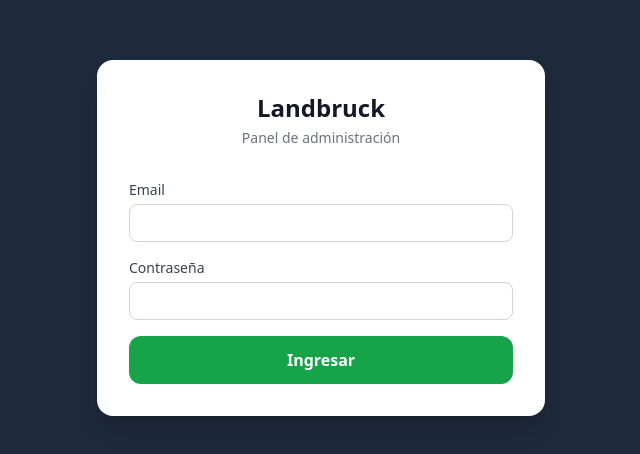
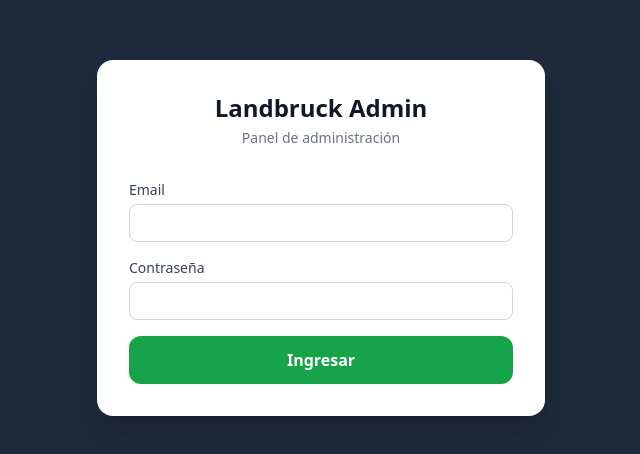
Before and after one commit to lemchalb1990-tech/landbruck, a Next.js app in the folder admin-panel/: page /login in a window 1280 px wide. Shown: the part 162-616 px from the top of the page, without its empty margins (319-959 px from the left). Built offline with nearby package versions, Linux system fonts and the light colour scheme; no server answers; the database is empty.

Commit message:
revert: undo site name, logout redirect and try/catch changes

```diff
--- a/admin-panel/src/app/admin/layout.tsx
+++ b/admin-panel/src/app/admin/layout.tsx
@@ -1,21 +1,14 @@
 import { redirect } from 'next/navigation'
 import { getAdminSession } from '@/lib/auth'
-import { prisma } from '@/lib/prisma'
 import Sidebar from '@/components/Sidebar'
 
-export default async function AdminLayout({ children }: { children: React.ReactNode }) {
+export default function AdminLayout({ children }: { children: React.ReactNode }) {
   const session = getAdminSession()
   if (!session) redirect('/login')
 
-  let siteName = 'Landbruck'
-  try {
-    const config = await prisma.siteConfig.findUnique({ where: { key: 'siteInfo' } })
-    siteName = (config?.value as { name?: string } | null)?.name || 'Landbruck'
-  } catch { /* fallback */ }
-
   return (
     <div className="flex min-h-screen">
-      <Sidebar role={session.role} siteName={siteName} />
+      <Sidebar role={session.role} />
       <main className="flex-1 p-8 overflow-auto">{children}</main>
     </div>
   )
--- a/admin-panel/src/app/layout.tsx
+++ b/admin-panel/src/app/layout.tsx
@@ -1,17 +1,9 @@
 import type { Metadata } from 'next'
-import { prisma } from '@/lib/prisma'
 import './globals.css'
 
-export async function generateMetadata(): Promise<Metadata> {
-  let siteName = 'Landbruck'
-  try {
-    const config = await prisma.siteConfig.findUnique({ where: { key: 'siteInfo' } })
-    siteName = (config?.value as { name?: string } | null)?.name || 'Landbruck'
-  } catch { /* fallback */ }
-  return {
-    title:       `${siteName} · Administrador`,
-    description: `Panel de administración ${siteName}`,
-  }
+export const metadata: Metadata = {
+  title: 'Landbruck Admin',
+  description: 'Panel de administración Landbruck',
 }
 
 export default function RootLayout({ children }: { children: React.ReactNode }) {
--- a/admin-panel/src/app/login/LoginForm.tsx
+++ /dev/null
@@ -1,64 +0,0 @@
-'use client'
-import { useState } from 'react'
-import { useRouter } from 'next/navigation'
-import { useForm } from 'react-hook-form'
-
-interface LoginForm { email: string; password: string }
-
-export default function LoginForm({ siteName }: { siteName: string }) {
-  const { register, handleSubmit, formState: { errors } } = useForm<LoginForm>()
-  const [error, setError]   = useState('')
-  const [loading, setLoading] = useState(false)
-  const router = useRouter()
-
-  const onSubmit = async (data: LoginForm) => {
-    setLoading(true)
-    setError('')
-    try {
-      const res = await fetch('/api/auth/login', {
-        method: 'POST',
-        headers: { 'Content-Type': 'application/json' },
-        body: JSON.stringify(data),
-      })
-      if (!res.ok) {
-        const body = await res.json().catch(() => ({}))
-        throw new Error(body.error || 'Credenciales incorrectas')
-      }
-      router.push('/admin')
-    } catch (e: unknown) {
-      setError(e instanceof Error ? e.message : 'Error al iniciar sesión')
-    } finally {
-      setLoading(false)
-    }
-  }
-
-  return (
-    <div className="min-h-screen bg-sidebar flex items-center justify-center px-4">
-      <div className="bg-white rounded-2xl shadow-xl p-8 w-full max-w-md">
-        <div className="text-center mb-8">
-          <h1 className="text-2xl font-bold text-gray-900">{siteName}</h1>
-          <p className="text-sm text-gray-500 mt-1">Panel de administración</p>
-        </div>
-        <form onSubmit={handleSubmit(onSubmit)} className="space-y-4">
-          <div>
-            <label className="block text-sm font-medium text-gray-700 mb-1">Email</label>
-            <input type="email" {...register('email', { required: 'Requerido' })}
-              className="w-full border border-gray-300 rounded-lg px-3 py-2 text-sm focus:outline-none focus:ring-2 focus:ring-brand-600" />
-            {errors.email && <p className="text-xs text-red-500 mt-1">{errors.email.message}</p>}
-          </div>
-          <div>
-            <label className="block text-sm font-medium text-gray-700 mb-1">Contraseña</label>
-            <input type="password" {...register('password', { required: 'Requerido' })}
-              className="w-full border border-gray-300 rounded-lg px-3 py-2 text-sm focus:outline-none focus:ring-2 focus:ring-brand-600" />
-            {errors.password && <p className="text-xs text-red-500 mt-1">{errors.password.message}</p>}
-          </div>
-          {error && <p className="text-sm text-red-500 text-center">{error}</p>}
-          <button type="submit" disabled={loading}
-            className="w-full bg-brand-600 hover:bg-brand-700 disabled:opacity-50 text-white font-semibold py-3 rounded-xl transition-colors">
-            {loading ? 'Ingresando...' : 'Ingresar'}
-          </button>
-        </form>
-      </div>
-    </div>
-  )
-}
--- a/admin-panel/src/app/login/page.tsx
+++ b/admin-panel/src/app/login/page.tsx
@@ -1,13 +1,64 @@
-import { prisma } from '@/lib/prisma'
-import LoginForm from './LoginForm'
+'use client'
+import { useState } from 'react'
+import { useRouter } from 'next/navigation'
+import { useForm } from 'react-hook-form'
 
-export default async function LoginPage() {
-  let siteName = 'Landbruck'
-  try {
-    const config = await prisma.siteConfig.findUnique({ where: { key: 'siteInfo' } })
-    siteName = (config?.value as { name?: string } | null)?.name || 'Landbruck'
-  } catch {
-    // fallback silencioso si la DB no responde
+interface LoginForm { email: string; password: string }
+
+export default function LoginPage() {
+  const { register, handleSubmit, formState: { errors } } = useForm<LoginForm>()
+  const [error, setError] = useState('')
+  const [loading, setLoading] = useState(false)
+  const router = useRouter()
+
+  const onSubmit = async (data: LoginForm) => {
+    setLoading(true)
+    setError('')
+    try {
+      const res = await fetch('/api/auth/login', {
+        method: 'POST',
+        headers: { 'Content-Type': 'application/json' },
+        body: JSON.stringify(data),
+      })
+      if (!res.ok) {
+        const data = await res.json().catch(() => ({}))
+        throw new Error(data.error || 'Credenciales incorrectas')
+      }
+      router.push('/admin')
+    } catch (e: unknown) {
+      setError(e instanceof Error ? e.message : 'Error al iniciar sesión')
+    } finally {
+      setLoading(false)
+    }
   }
-  return <LoginForm siteName={siteName} />
+
+  return (
+    <div className="min-h-screen bg-sidebar flex items-center justify-center px-4">
+      <div className="bg-white rounded-2xl shadow-xl p-8 w-full max-w-md">
+        <div className="text-center mb-8">
+          <h1 className="text-2xl font-bold text-gray-900">Landbruck Admin</h1>
+          <p className="text-sm text-gray-500 mt-1">Panel de administración</p>
+        </div>
+        <form onSubmit={handleSubmit(onSubmit)} className="space-y-4">
+          <div>
+            <label className="block text-sm font-medium text-gray-700 mb-1">Email</label>
+            <input type="email" {...register('email', { required: 'Requerido' })}
+              className="w-full border border-gray-300 rounded-lg px-3 py-2 text-sm focus:outline-none focus:ring-2 focus:ring-brand-600" />
+            {errors.email && <p className="text-xs text-red-500 mt-1">{errors.email.message}</p>}
+          </div>
+          <div>
+            <label className="block text-sm font-medium text-gray-700 mb-1">Contraseña</label>
+            <input type="password" {...register('password', { required: 'Requerido' })}
+              className="w-full border border-gray-300 rounded-lg px-3 py-2 text-sm focus:outline-none focus:ring-2 focus:ring-brand-600" />
+            {errors.password && <p className="text-xs text-red-500 mt-1">{errors.password.message}</p>}
+          </div>
+          {error && <p className="text-sm text-red-500 text-center">{error}</p>}
+          <button type="submit" disabled={loading}
+            className="w-full bg-brand-600 hover:bg-brand-700 disabled:opacity-50 text-white font-semibold py-3 rounded-xl transition-colors">
+            {loading ? 'Ingresando...' : 'Ingresar'}
+          </button>
+        </form>
+      </div>
+    </div>
+  )
 }
--- a/admin-panel/src/components/Sidebar.tsx
+++ b/admin-panel/src/components/Sidebar.tsx
@@ -17,15 +17,14 @@ const ALL_LINKS = [
   { href: '/admin/usuarios',  label: 'Usuarios',       icon: UserCog,         roles: ['ADMIN'] },
 ]
 
-export default function Sidebar({ role, siteName }: { role: string; siteName: string }) {
+export default function Sidebar({ role }: { role: string }) {
   const pathname = usePathname()
   const links = ALL_LINKS.filter(l => l.roles.includes(role))
 
   return (
     <aside className="w-64 min-h-screen bg-sidebar text-white flex flex-col">
       <div className="px-6 py-5 border-b border-white/10">
-        <h1 className="text-lg font-bold">{siteName}</h1>
-        <p className="text-xs text-white/50 mt-0.5">Administrador</p>
+        <h1 className="text-lg font-bold">Landbruck Admin</h1>
       </div>
       <nav className="flex-1 px-3 py-4 space-y-1">
         {links.map(({ href, label, icon: Icon }) => (
```
Also changed, not shown: 1 other file (tests, documents, lock files or other folders).
